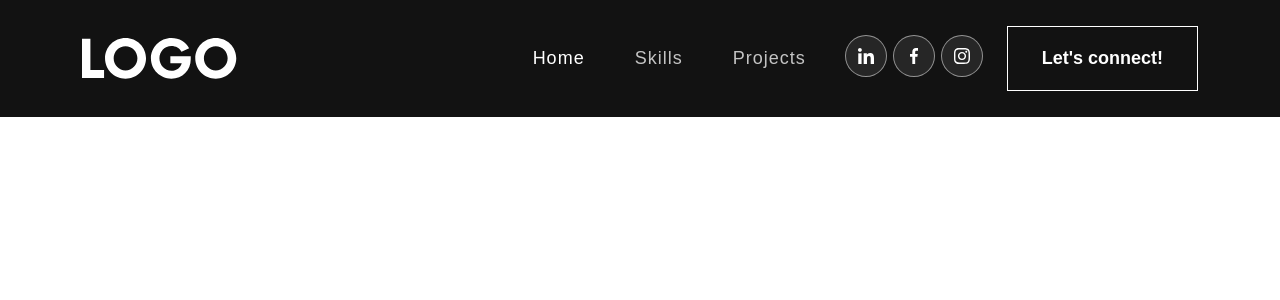
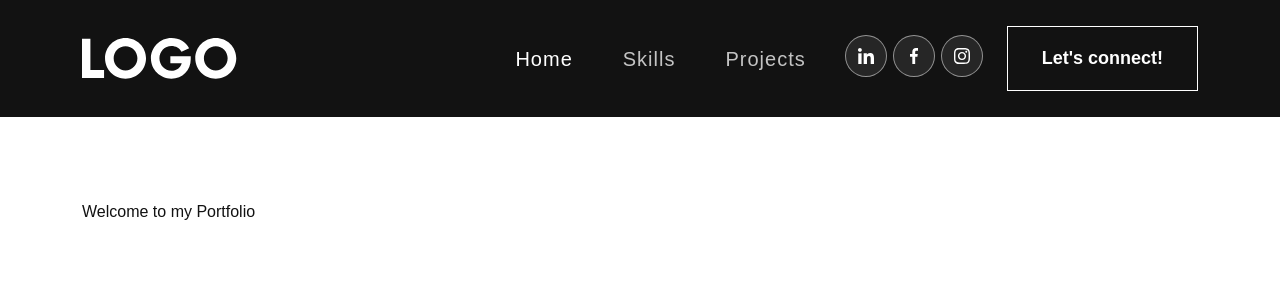
Before and after one commit to XinzhouLi/personal_portfolio, a React (Create React App) app: page / in a window 1280 px wide. Shown: the top 300 px of the page. Built offline with nearby package versions, Linux system fonts and the light colour scheme.

Commit message:
opt some navbar css, start to implement banner

```diff
--- a/src/App.css
+++ b/src/App.css
@@ -45,7 +45,7 @@ nav.navbar{
   width: 100%;
   top: 0;
   z-index: 9999; /* keep the div on the top layer of others div*/
-  transition: 0.32 ease-in-out;
+  transition: 0.32s ease-in-out;
   background-color: #121212 !important;
 
 }
@@ -57,6 +57,7 @@ nav.navbar.scrolled{
 
 nav.navbar a.navbar-brand{
   width: 9%;
+  padding: 15px 0;
 }
 
 
@@ -67,8 +68,8 @@ nav.navbar .navbar-nav .nav-link.navbar-link {
   font-weight: 400;
   color: #ffffff !important;
   letter-spacing: 1px;
-  padding: 0 25px;
-  font-size: 18px;
+  padding: 10px 25px;
+  font-size: 20px;
   opacity: 0.75;
 
 }
@@ -198,43 +199,9 @@ nav.navbar .navbar-toggler[aria-expanded="true"] .navbar-toggler-icon {
   border-color: transparent;
 }
 
-
-
-.App {
-  text-align: center;
+/* Banner */
+section.banner {
+  position: relative;
+  margin-top: 200px;
+  color: #121212;
 }
-
-.App-logo {
-  height: 40vmin;
-  pointer-events: none;
-}
-
-@media (prefers-reduced-motion: no-preference) {
-  .App-logo {
-    animation: App-logo-spin infinite 20s linear;
-  }
-}
-
-.App-header {
-  background-color: #282c34;
-  min-height: 100vh;
-  display: flex;
-  flex-direction: column;
-  align-items: center;
-  justify-content: center;
-  font-size: calc(10px + 2vmin);
-  color: white;
-}
-
-.App-link {
-  color: #61dafb;
-}
-
-@keyframes App-logo-spin {
-  from {
-    transform: rotate(0deg);
-  }
-  to {
-    transform: rotate(360deg);
-  }
-}
--- a/src/App.js
+++ b/src/App.js
@@ -1,8 +1,13 @@
 import {NavBar} from "./components/NavgationBar"
 import "./App.css"
+import {Banner} from "./components/Banner";
 function App() {
     return (
-        <NavBar/>
+        <>
+            <NavBar/>
+            <Banner/>
+        </>
+
     );
 }
 
--- /dev/null
+++ b/src/components/Banner.js
@@ -0,0 +1,27 @@
+import Container from "react-bootstrap/Container";
+import {Col, Row} from "react-bootstrap";
+
+export const Banner = () =>  {
+    return(
+        <section className="banner" id="home">
+            <Container>
+               <Row className="align-items-center">
+                   <Col xs={12} md={6} xl={7}>
+                        <span className="tagline">
+                            Welcome to my Portfolio
+                        </span>
+                       <h1>
+
+                       </h1>
+                   </Col>
+               </Row>
+            </Container>
+
+
+        </section>
+
+
+
+
+    )
+}
```
